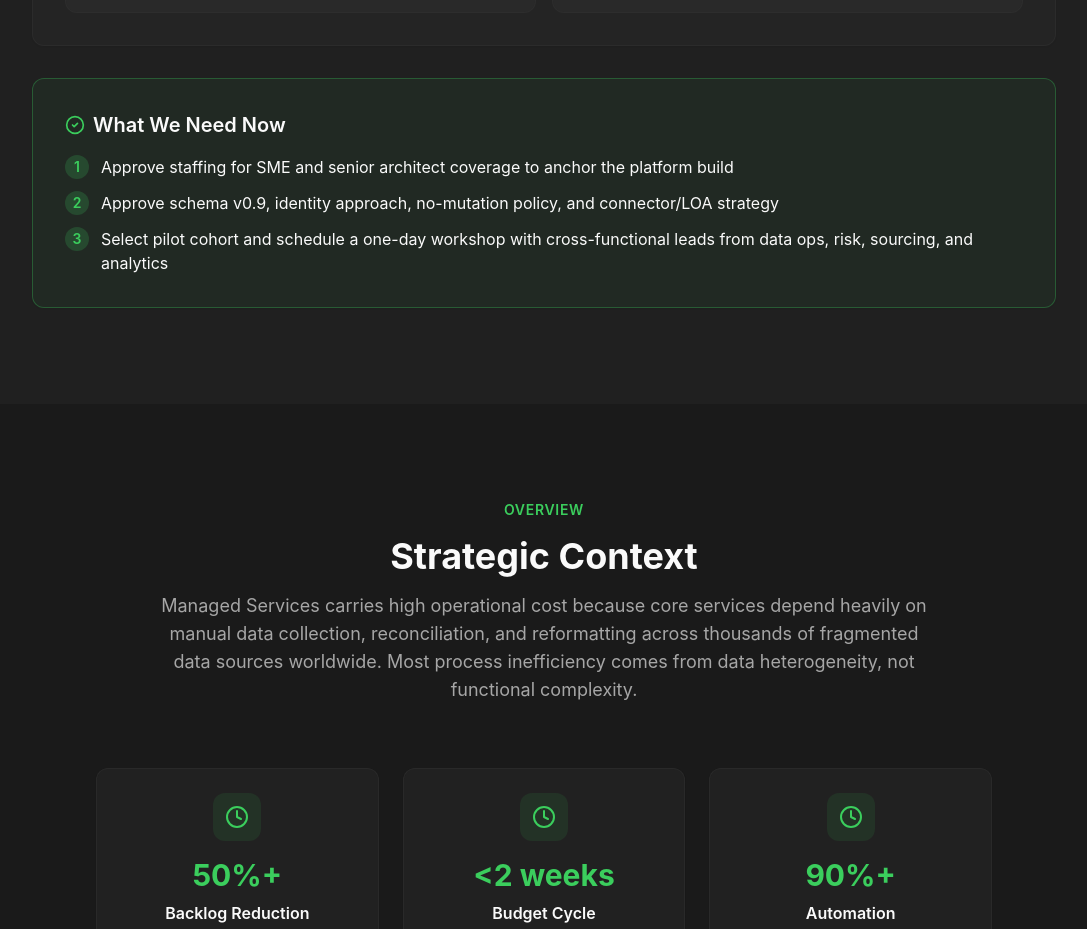
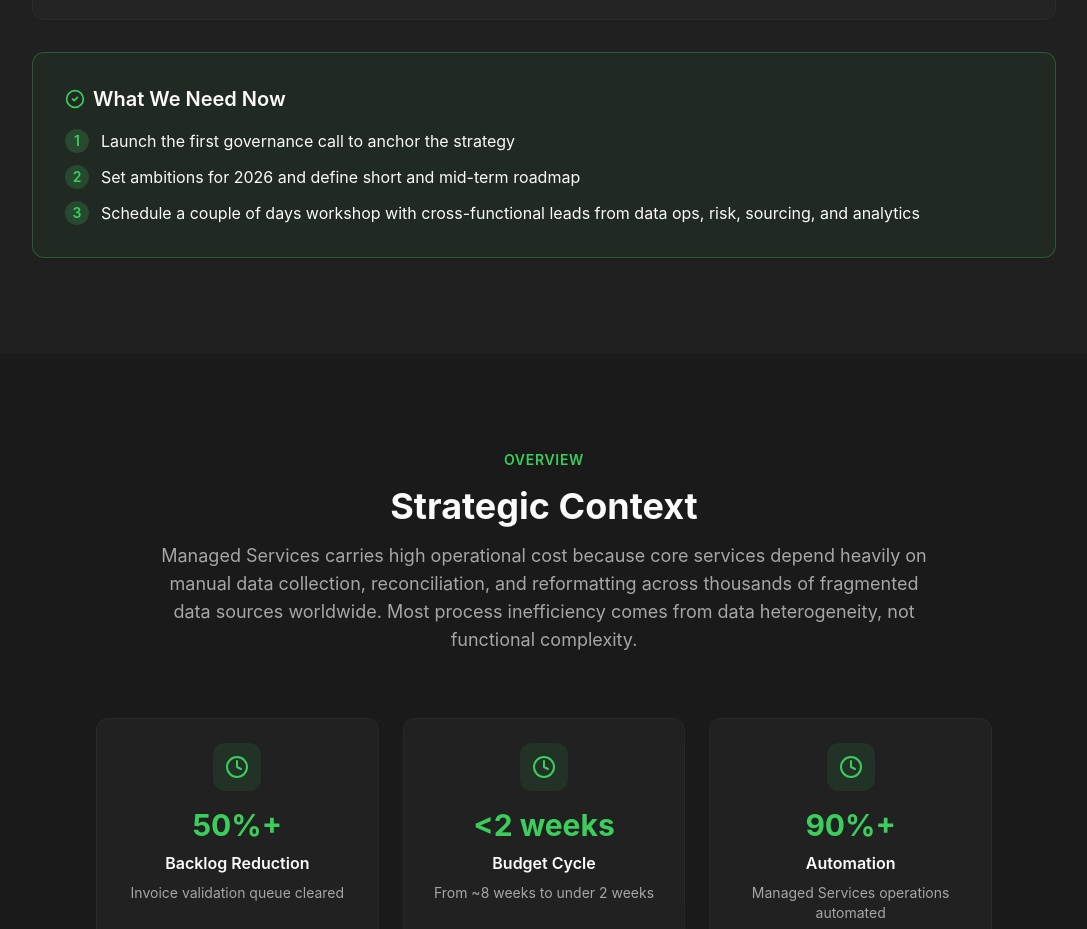
Before and after one commit to julienpicaud-se/new-2026-energy-supply-ra-trasnformation_to-share, a React (Vite) app: page / in a window 1280 px wide. Shown: the part 3160-4089 px from the top of the page, without its empty margins (96-1183 px from the left). Built offline with nearby package versions, Linux system fonts and the light colour scheme.

Commit message:
Changes
Co-authored-by: julienpicaud-se <235715501+julienpicaud-se@users.noreply.github.com>

```diff
--- a/src/data/playbook-data.ts
+++ b/src/data/playbook-data.ts
@@ -605,8 +605,8 @@ export const marketConstraints = [
 ];
 
 export const executiveNarrative = {
-  whatsHappening: "Clients are navigating the most challenging energy landscape in a generation: surging demand, constrained grids, geopolitical price shocks, decarbonization mandates, and rising expectations for AI-driven optimization. At the same time, our managed services business carries significant operating cost because we lack a single, authoritative way to ingest, standardize, and use the data that powers every offer—budgeting, invoice validation, sourcing, risk management, accruals, and PPA advisory. Teams spend outsized time reconciling interval, contract, invoice, tariff, and offer data across thousands of formats and retailer portals. The result: long budget cycles (~8 weeks), a ballooning invoice validation queue (~160k issues), and duplicated portfolio work across multiple teams.",
-  trueProblem: "The challenge is not the service logic; it's the data foundation. Clients want integrated answers across decarbonization, cost, and resilience—but our ability to deliver at speed and scale is throttled by data fragmentation. When interval and contract data are available and mapped to sites/accounts, we can compute what a bill should be and automate downstream workflows. Where we fail is identity (meter↔account↔site mapping outside the UK), reactive regulatory content, market delays (D+15), and fragmented ingestion that sometimes mutates invoices on entry—undermining trust.",
+  whatsHappening: "Clients are navigating the most challenging energy landscape in a generation: surging demand, constrained grids, geopolitical price shocks, decarbonization mandates, and rising expectations for AI-driven optimization. At the same time, our managed services business carries significant operating cost because we lack a single, authoritative way to ingest, standardize, and use the data that powers every offer—budgeting, invoice validation, sourcing, risk management, accruals, and PPA advisory. Teams spend outsized time reconciling interval, contract, invoice, tariff, and offer data across thousands of formats and retailer portals. The result: long budget cycles (~8 weeks), a long invoice validation queue, and duplicated portfolio work across multiple teams.",
+  trueProblem: "The challenge is not the service logic; it's the data foundation. Clients want integrated answers across decarbonization, cost, and resilience—but our ability to deliver at speed and scale is throttled by data fragmentation. When interval and contract data are available and mapped to sites/accounts, we can compute what a bill should be and automate downstream workflows. Where we struggle is identity mapping (meter↔account↔site mapping), market delays (D+15), and fragmented ingestion that sometimes affects invoices on entry—undermining trust.",
   northStar: "We will build a unified energy data platform inside RA+: an as-received data lake with provenance, a schema registry, an identity registry that resolves global meter/account/site keys (MPAN first, expanding to EAN/POD, etc.), a regulatory content service with proactive completeness management, and APIs that power budgeting, forecasts, sourcing, invoice validation, and risk modules. Clients can securely contribute occupancy/production (or connect ERP/BMS) to enhance accuracy.",
   pragmaticWay: "We'll 'do more with less': start with Interval + Contract + Tariffs to generate pseudo-bills at D+1 (end of month), then reconcile with the retailer's invoice when it arrives. This avoids the D+15 market dependency and eliminates today's brittle tolerance checks. Adding weather (easy) and optional occupancy/production (via portal or API) dramatically reduces false positives. We will also stop mutating invoice data at entry—transformations will only happen downstream, with lineage.",
   economicImpact: [
@@ -622,9 +622,9 @@ export const executiveNarrative = {
     { risk: "Client context (occupancy/production)", mitigation: "Provide both lightweight portal capture and enterprise APIs into SAP/BMS" },
   ],
   needsNow: [
-    "Approve staffing for SME and senior architect coverage to anchor the platform build",
-    "Approve schema v0.9, identity approach, no-mutation policy, and connector/LOA strategy",
-    "Select pilot cohort and schedule a one-day workshop with cross-functional leads from data ops, risk, sourcing, and analytics",
+    "Launch the first governance call to anchor the strategy",
+    "Set ambitions for 2026 and define short and mid-term roadmap",
+    "Schedule a couple of days workshop with cross-functional leads from data ops, risk, sourcing, and analytics",
   ],
 };
 
```
